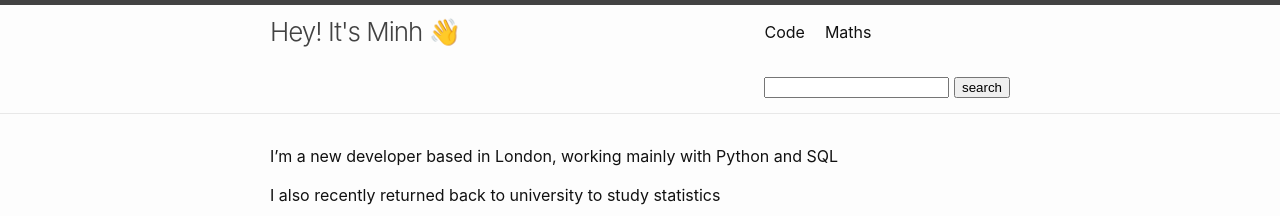
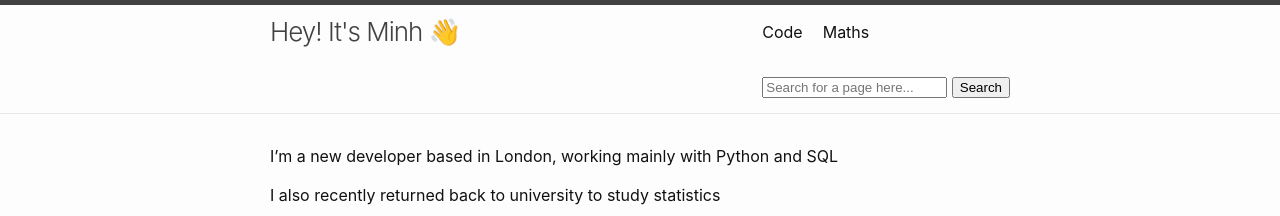
Before and after one commit to n00bminion/n00bminion.github.io, a Jekyll site: the page built from index.md, in a window 1280 px wide. Shown: the top 216 px of the page. Built offline with Jekyll 4.4.1, drawn with Linux system fonts in a browser that asks for light colours.

Commit message:
add placeholder for search box

```diff
--- a/_includes/header.html
+++ b/_includes/header.html
@@ -22,10 +22,9 @@
             <a class="page-link" href="{{ my_page.url | relative_url }}">{{ my_page.title | escape }}</a>
             {%- endif -%}
           {%- endfor -%}
-        <form action="/search.html" method="get">
-          <label for="search-box"></label>
-          <input type="text" id="search-box" name="query">
-          <input type="submit" value="search">
+        <form action="/search_box.html" method="get">
+          <input type="text" id="search-box" name="query" placeholder="Search for a page here...">
+          <input type="submit" value="Search">
         </form>
         </div>
       </nav>
```
Also changed, not shown: search_box.md (renamed from search.md).
